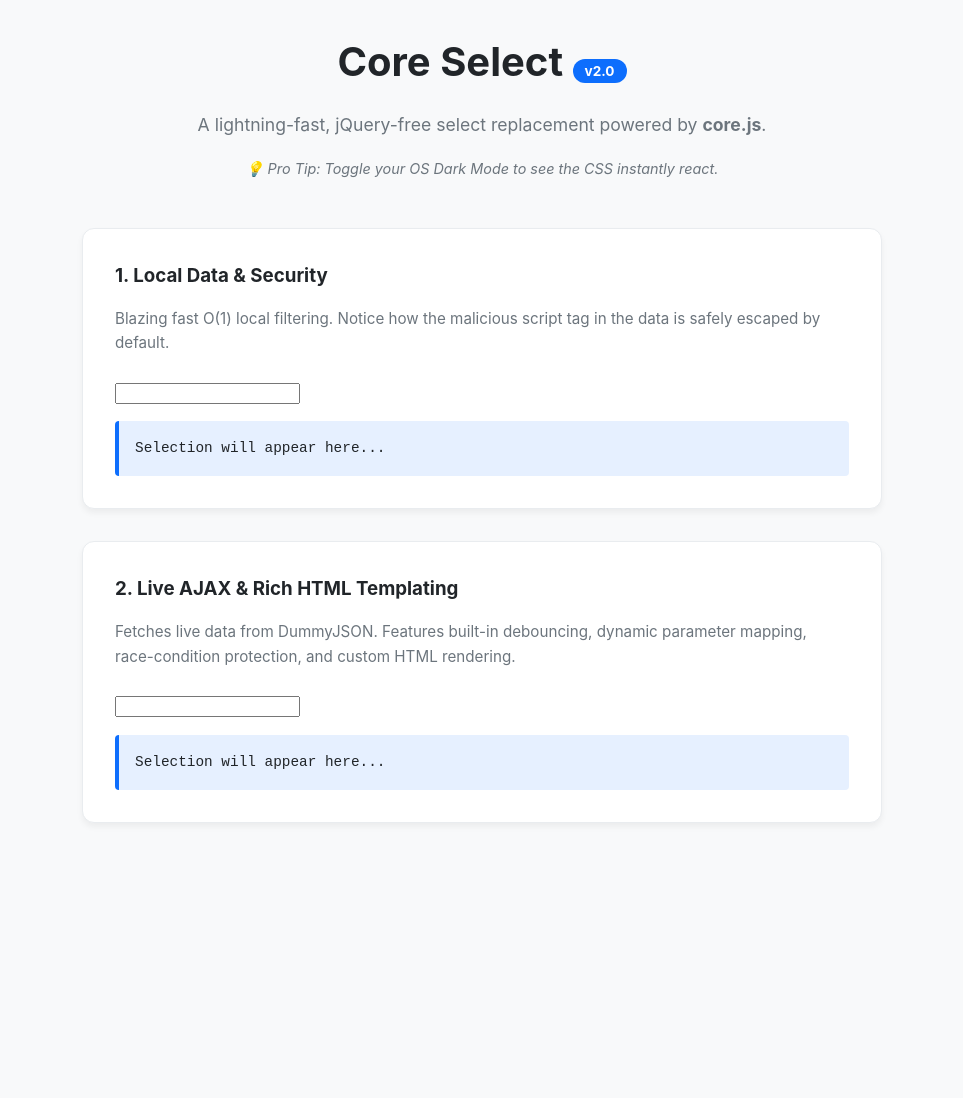
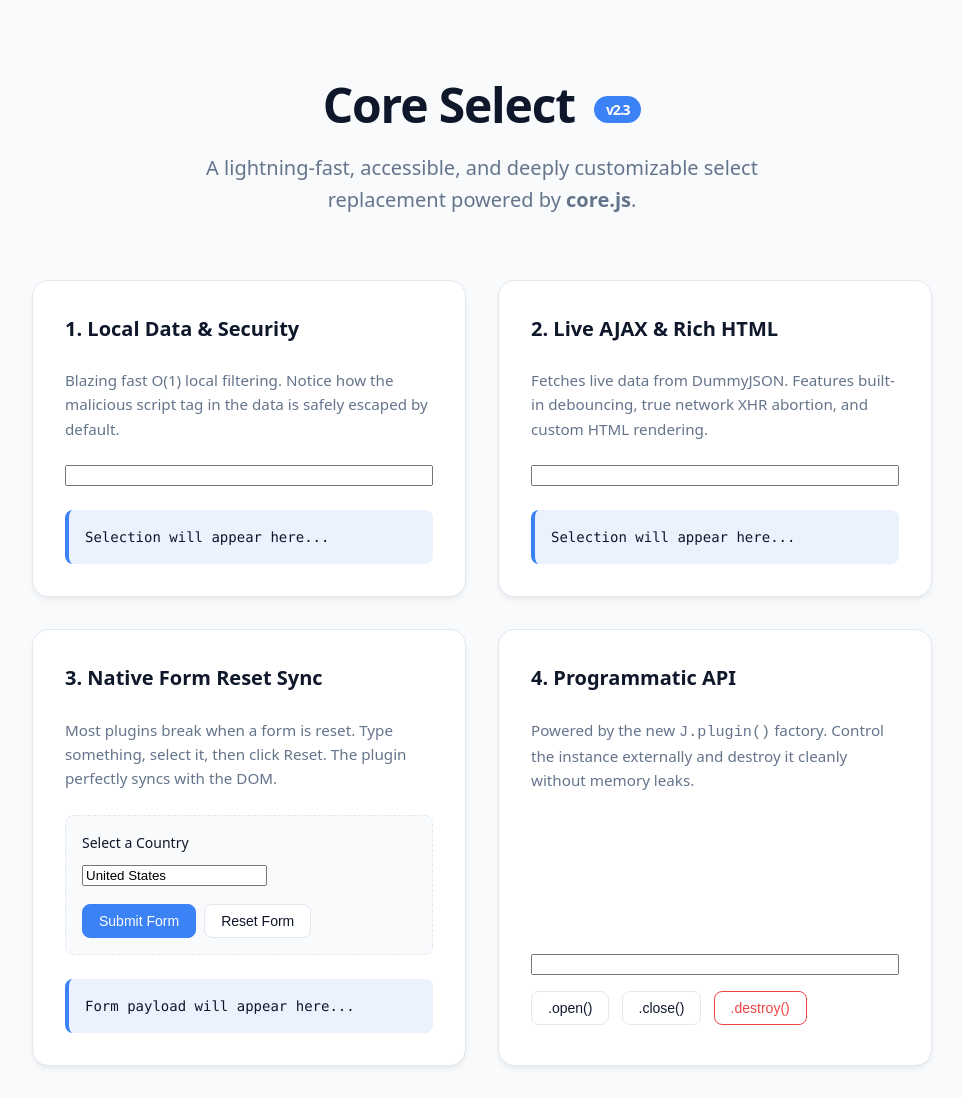
Before and after one commit to suwahas/core-select, a plain HTML site: page index.html in a window 1280 px wide. Shown: the part 29-1127 px from the top of the page, without its empty margins (158-1121 px from the left). Before the commit the page ends 916 px from the top, so only its background shows below. Drawn offline with Linux system fonts and the light colour scheme; a script that the page names is missing.

Commit message:
Update title and styling in index.html

```diff
--- a/index.html
+++ b/index.html
@@ -3,72 +3,95 @@
 <head>
     <meta charset="UTF-8">
     <meta name="viewport" content="width=device-width, initial-scale=1.0">
-    <title>Core Select Demo - Modern JavaScript Select</title>
+    <title>Core Select - Premium UI Component</title>
 
-    <!-- 1. Core Select CSS (Handles Dark Mode, Scrollbars, Truncation) -->
     <link rel="stylesheet" href="core-select.css">
 
-    <!-- Page Styling (Just to make the demo look like a premium doc site) -->
     <style>
         :root {
-            --bg: #f8f9fa;
-            --text: #212529;
+            --bg: #f8fafc;
+            --text: #0f172a;
             --card-bg: #ffffff;
-            --border: #e9ecef;
+            --border: #e2e8f0;
+            --accent: #3b82f6;
         }
         @media (prefers-color-scheme: dark) {
             :root {
-                --bg: #121212;
-                --text: #e0e0e0;
-                --card-bg: #1e1e1e;
-                --border: #333333;
+                --bg: #0f172a;
+                --text: #f8fafc;
+                --card-bg: #1e293b;
+                --border: #334155;
             }
         }
         body {
-            font-family: -apple-system, BlinkMacSystemFont, "Segoe UI", Roboto, Helvetica, Arial, sans-serif;
+            font-family: ui-sans-serif, system-ui, -apple-system, BlinkMacSystemFont, "Segoe UI", Roboto, Arial, sans-serif;
             background-color: var(--bg);
             color: var(--text);
             line-height: 1.6;
             padding: 2rem;
-            max-width: 800px;
+            max-width: 900px;
             margin: 0 auto;
+            -webkit-font-smoothing: antialiased;
         }
-        .hero { text-align: center; margin-bottom: 3rem; }
-        .hero h1 { font-size: 2.5rem; margin-bottom: 0.5rem; }
-        .hero p { color: #6c757d; font-size: 1.1rem; }
-        .badge { background: #0d6efd; color: white; padding: 0.25rem 0.75rem; border-radius: 50px; font-size: 0.85rem; font-weight: bold; }
+        .hero { text-align: center; margin-bottom: 4rem; padding-top: 2rem; }
+        .hero h1 { font-size: 3rem; font-weight: 800; margin-bottom: 0.5rem; letter-spacing: -0.025em; }
+        .hero p { color: #64748b; font-size: 1.25rem; max-width: 600px; margin: 0 auto; }
+        .badge { background: var(--accent); color: white; padding: 0.25rem 0.75rem; border-radius: 9999px; font-size: 0.875rem; font-weight: 600; vertical-align: middle; margin-left: 0.5rem; }
+
+        .grid { display: grid; gap: 2rem; grid-template-columns: 1fr; }
+        @media (min-width: 768px) { .grid { grid-template-columns: 1fr 1fr; } }
 
         .demo-card {
             background-color: var(--card-bg);
             border: 1px solid var(--border);
-            border-radius: 12px;
+            border-radius: 1rem;
             padding: 2rem;
-            margin-bottom: 2rem;
-            box-shadow: 0 4px 6px rgba(0,0,0,0.05);
+            box-shadow: 0 4px 6px -1px rgba(0, 0, 0, 0.05), 0 2px 4px -1px rgba(0, 0, 0, 0.03);
+            display: flex;
+            flex-direction: column;
         }
-        .demo-card h3 { margin-top: 0; margin-bottom: 1rem; }
-        .demo-card p { font-size: 0.95rem; color: #6c757d; margin-bottom: 1.5rem; }
+        .demo-card h3 { margin-top: 0; font-size: 1.25rem; margin-bottom: 0.5rem; }
+        .demo-card p { font-size: 0.95rem; color: #64748b; margin-bottom: 1.5rem; flex-grow: 1; }
 
         .output-box {
-            margin-top: 1rem;
+            margin-top: 1.5rem;
             padding: 1rem;
-            background: rgba(13, 110, 253, 0.1);
-            border-left: 4px solid #0d6efd;
-            border-radius: 4px;
-            font-family: monospace;
-            font-size: 0.9rem;
-            min-height: 20px;
+            background: rgba(59, 130, 246, 0.1);
+            border-left: 4px solid var(--accent);
+            border-radius: 0.5rem;
+            font-family: ui-monospace, SFMono-Regular, Menlo, Monaco, Consolas, monospace;
+            font-size: 0.875rem;
+            word-break: break-all;
         }
+
+        .btn {
+            background-color: var(--card-bg);
+            border: 1px solid var(--border);
+            color: var(--text);
+            padding: 0.5rem 1rem;
+            border-radius: 0.5rem;
+            font-size: 0.875rem;
+            cursor: pointer;
+            font-weight: 500;
+            transition: all 0.2s;
+            margin-right: 0.5rem;
+            margin-bottom: 0.5rem;
+        }
+        .btn:hover { border-color: var(--accent); color: var(--accent); }
+        .btn-primary { background-color: var(--accent); color: white; border-color: var(--accent); }
+        .btn-primary:hover { background-color: #2563eb; color: white; }
+
+        .btn-group { margin-top: 1rem; }
     </style>
 </head>
 <body>
 
     <div class="hero">
-        <h1>Core Select <span class="badge">v2.0</span></h1>
-        <p>A lightning-fast, jQuery-free select replacement powered by <strong>core.js</strong>.</p>
-        <p style="font-size: 0.9rem;"><em>💡 Pro Tip: Toggle your OS Dark Mode to see the CSS instantly react.</em></p>
+        <h1>Core Select <span class="badge">v2.3</span></h1>
+        <p>A lightning-fast, accessible, and deeply customizable select replacement powered by <strong>core.js</strong>.</p>
     </div>
 
+    <div class="grid">
         <!-- DEMO 1: Local Data & XSS Protection -->
         <div class="demo-card">
             <h3>1. Local Data & Security</h3>
@@ -81,21 +104,51 @@
 
         <!-- DEMO 2: Advanced AJAX & Rich Templating -->
         <div class="demo-card">
-        <h3>2. Live AJAX & Rich HTML Templating</h3>
-        <p>Fetches live data from DummyJSON. Features built-in debouncing, dynamic parameter mapping, race-condition protection, and custom HTML rendering.</p>
+            <h3>2. Live AJAX & Rich HTML</h3>
+            <p>Fetches live data from DummyJSON. Features built-in debouncing, true network XHR abortion, and custom HTML rendering.</p>
 
-        <input type="text" id="demo-ajax" name="user" autocomplete="off">
+            <input type="text" id="demo-ajax" name="user_id" autocomplete="off">
 
             <div class="output-box" id="output-ajax">Selection will appear here...</div>
         </div>
 
-    <!-- 2. Load Core JS from CDN -->
-    <script src="https://cdn.jsdelivr.net/gh/suwahas/core-js@master/core.min.js"></script>
+        <!-- DEMO 3: Form Lifecycle Sync -->
+        <div class="demo-card">
+            <h3>3. Native Form Reset Sync</h3>
+            <p>Most plugins break when a form is reset. Type something, select it, then click Reset. The plugin perfectly syncs with the DOM.</p>
 
-    <!-- 3. Load Core Select Plugin -->
+            <form id="demo-form" style="background: var(--bg); padding: 1rem; border-radius: 0.5rem; border: 1px dashed var(--border);">
+                <label style="display: block; margin-bottom: 0.5rem; font-size: 0.875rem; font-weight: 500;">Select a Country</label>
+                <input type="text" id="demo-form-select" name="country_code" value="United States" autocomplete="off">
+
+                <div class="btn-group" style="display: flex; gap: 0.5rem; align-items: center;">
+                    <button type="submit" class="btn btn-primary" style="margin: 0;">Submit Form</button>
+                    <button type="reset" class="btn" style="margin: 0;">Reset Form</button>
+                </div>
+            </form>
+
+            <div class="output-box" id="output-form">Form payload will appear here...</div>
+        </div>
+
+        <!-- DEMO 4: Programmatic API -->
+        <div class="demo-card">
+            <h3>4. Programmatic API</h3>
+            <p>Powered by the new <code>J.plugin()</code> factory. Control the instance externally and destroy it cleanly without memory leaks.</p>
+
+            <input type="text" id="demo-api" name="api_test" autocomplete="off">
+
+            <div class="btn-group">
+                <button class="btn" onclick="J('#demo-api').coreSelect('open')">.open()</button>
+                <button class="btn" onclick="J('#demo-api').coreSelect('close')">.close()</button>
+                <button class="btn" style="border-color: #ef4444; color: #ef4444;" onclick="J('#demo-api').coreSelect('destroy')">.destroy()</button>
+            </div>
+        </div>
+    </div>
+
+    <!-- Load Local Core JS (Tests the actual file we built) -->
+    <script src="core.js"></script>
     <script src="core-select.js"></script>
 
-    <!-- 4. Initialization Script -->
     <script>
         J(document).ready(function() {
 
@@ -121,17 +174,15 @@
             // DEMO 2: Advanced AJAX & Custom Templating
             // ==========================================
             J('#demo-ajax').coreSelect({
-                placeholder: 'Type to search users (e.g., "John")...',
+                placeholder: 'Search users (e.g., "John")...',
                 minimumInputLength: 2,
-                escapeMarkup: false, // We set this to false because we WANT to render HTML below
-                searchParam: 'q',    // Elegantly tells the engine to use ?q= instead of ?term=
+                escapeMarkup: false, // Allow HTML rendering
+                searchParam: 'q',
+                idParam: 'id', // Maps the hidden input to the 'id' property
 
-                // Native AJAX powered by core.js
                 ajax: {
                     url: 'https://dummyjson.com/users/search',
-                    data: { limit: 10 }, // Clean, static parameters
-
-                    // The 'processResults' hook formats the raw API response into our required format
+                    data: { limit: 10 },
                     processResults: function(response) {
                         return response.users.map(user => ({
                             id: user.id,
@@ -143,13 +194,12 @@
                     }
                 },
 
-                // Custom HTML for the dropdown list
                 formatResult: function(item) {
                     return `
                         <div style="display: flex; align-items: center; gap: 12px;">
-                            <img src="${item.image}" alt="Avatar" style="width: 36px; height: 36px; border-radius: 50%; background: #f0f0f0;">
+                            <img src="${item.image}" alt="Avatar" style="width: 32px; height: 32px; border-radius: 50%; background: var(--bg);">
                             <div style="overflow: hidden;">
-                                <div style="font-weight: 600; text-overflow: ellipsis; overflow: hidden;">${item.text}</div>
+                                <div style="font-weight: 500; text-overflow: ellipsis; overflow: hidden;">${item.text}</div>
                                 <div style="font-size: 0.8em; color: var(--cs-text-muted); text-overflow: ellipsis; overflow: hidden;">
                                     ${item.role} &bull; ${item.email}
                                 </div>
@@ -158,15 +208,54 @@
                     `;
                 },
 
-                // What shows up in the input box AFTER selecting
                 formatSelection: function(item) {
                     return item.text + ' (' + item.email + ')';
                 },
 
-                // Callback event
                 onSelect: function(item) {
-                    J('#output-ajax').html(`<strong>Selected User:</strong> ${item.text} <br><strong>ID:</strong> ${item.id}`);
+                    J('#output-ajax').html(`<strong>Selected User:</strong> ${item.text} <br><strong>Hidden Input Value (ID):</strong> ${item.id}`);
                 }
+            });
+
+            // ==========================================
+            // DEMO 3: Form Lifecycle Sync
+            // ==========================================
+
+            // Note: We set a default 'value="United States"' on the input in HTML.
+            // The plugin will automatically read it on init.
+
+            // To simulate setting the hidden input value on init, we can do it manually here,
+            // or let the user select it. For the demo, we just init the plugin.
+            J('#demo-form-select').coreSelect({
+                placeholder: 'Select a country...',
+                data: [
+                    { id: 'US', text: 'United States' },
+                    { id: 'CA', text: 'Canada' },
+                    { id: 'UK', text: 'United Kingdom' },
+                    { id: 'AU', text: 'Australia' }
+                ]
+            });
+
+            // Set the hidden input to match the default text for the demo
+            J('input[name="country_code"]').val('US');
+
+            J('#demo-form').on('submit', function(e) {
+                e.preventDefault();
+                // Use core.js serialize() to get the form data
+                const payload = J(this).serialize();
+                J('#output-form').text('Form Submitted: \n' + decodeURIComponent(payload).replace(/&/g, '\n'));
+            });
+
+            // ==========================================
+            // DEMO 4: Programmatic API
+            // ==========================================
+            J('#demo-api').coreSelect({
+                placeholder: 'I am controlled by buttons...',
+                data: [
+                    { id: '1', text: 'Option 1' },
+                    { id: '2', text: 'Option 2' },
+                    { id: '3', text: 'Option 3' }
+                ]
             });
 
         });
```
Lines whose indentation alone changed are shown as unchanged.
